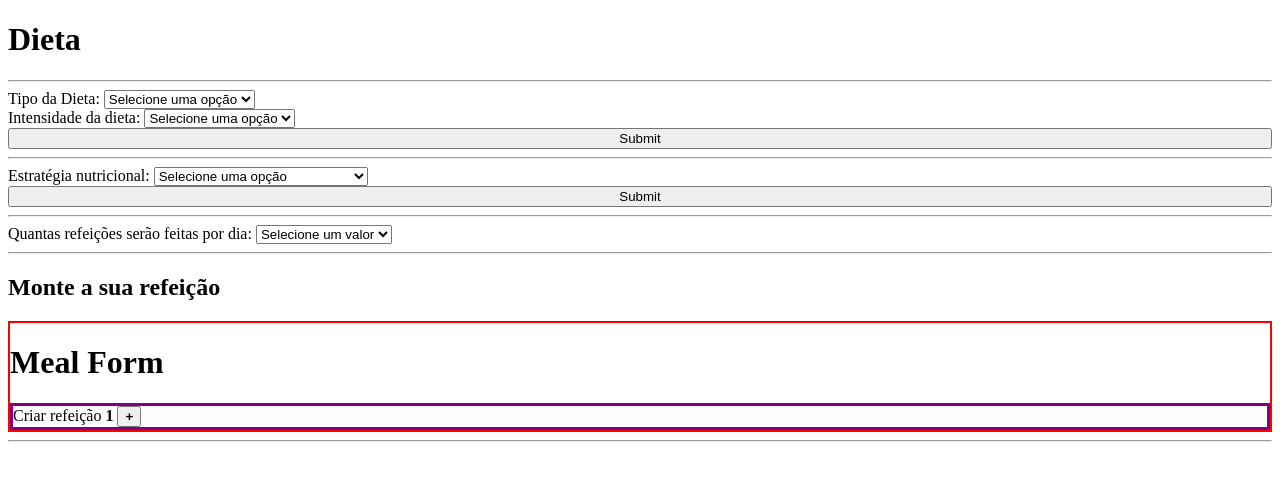
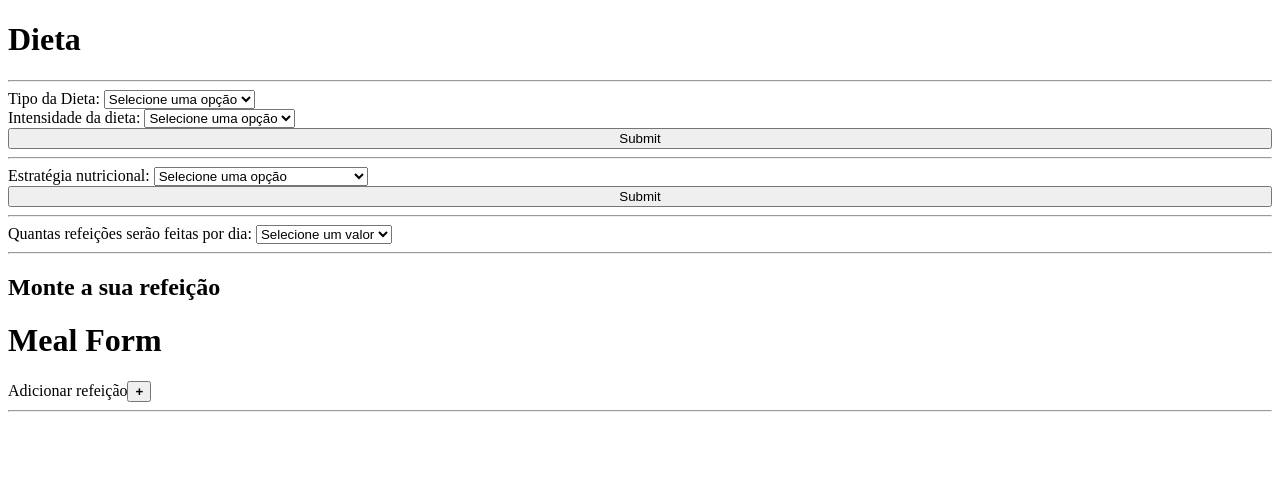
Before and after one commit to RenanArantes/rdieta, a Next.js app: page /diet in a window 1280 px wide. Shown: the top 480 px of the page. Built offline with nearby package versions, Linux system fonts and the light colour scheme.

Commit message:
dietMeta display with mealsValues

```diff
--- a/components/forms/MealForm/index.tsx
+++ b/components/forms/MealForm/index.tsx
@@ -21,29 +21,14 @@ export function MealForm({ foods, categories }: MealFormProps) {
   }
 
   return (
-    <div
-      style={{
-        border: '2px solid red',
-      }}
-    >
+    <div>
       <h1>Meal Form</h1>
-      {[...Array(mealFraction)].map((value, index) => {
-        return (
-          <div
-            style={{
-              border: '3px solid purple',
-            }}
-            key={index}
-          >
-            <label>
-              Criar refeição <strong>{index + 1}</strong>{' '}
-            </label>
-            <button type="button" onClick={handleDisplayModal}>
-              <strong>+</strong>
-            </button>
-          </div>
-        )
-      })}
+      <div>
+        <label>Adicionar refeição</label>
+        <button type="button" onClick={handleDisplayModal}>
+          <strong>+</strong>
+        </button>
+      </div>
       <div
         style={{
           display: isDisplayed,
--- a/pages/diet.tsx
+++ b/pages/diet.tsx
@@ -148,7 +148,7 @@ export default function Diet({ foods, categories }: DietProps) {
                 }}
               >
                 <div>
-                  <p>Alimentos na refeição {meal.foods.length}</p>
+                  <span>Alimentos da refeição</span>
                   {meal.foods.map((food) => {
                     return (
                       <div key={food.id}>
@@ -165,6 +165,9 @@ export default function Diet({ foods, categories }: DietProps) {
                   <p></p>
                 </div>
                 <div>
+                  <p>
+                    Quantidade de alimentos na refeição: {meal.foods.length}
+                  </p>
                   <p>Macros da refeição</p>
                   <ul>
                     <li>CHO: {meal.macroNutrients.cho}</li>
@@ -177,8 +180,15 @@ export default function Diet({ foods, categories }: DietProps) {
             </div>
           )
         })}
+        <div
+          style={{
+            display: 'flex',
+            justifyContent: 'space-between',
+            padding: '0 30px',
+          }}
+        >
           {totalMealsMacros.kcal > 0 && (
-          <>
+            <div>
               <p>Valores totais de todas as refeições</p>
               <ul>
                 <li>CHO: {totalMealsMacros.cho}</li>
@@ -186,8 +196,34 @@ export default function Diet({ foods, categories }: DietProps) {
                 <li>LIP: {totalMealsMacros.lip}</li>
                 <li>Total Kcal: {totalMealsMacros.kcal}</li>
               </ul>
-          </>
+            </div>
           )}
+          {dietData.metaKcal && (
+            <div>
+              <h2>Sua meta de macros nutrientes é de:</h2>
+              <ul>
+                <li>
+                  Carboidrato: <strong>{dietData.metaKcal.cho}</strong>g
+                </li>
+                <li>
+                  Proteína: <strong>{dietData.metaKcal.ptn}</strong>g
+                </li>
+                <li>
+                  Gordura: <strong>{dietData.metaKcal.lip}</strong>g
+                </li>
+                <li>
+                  TotalKcal:{' '}
+                  <strong>
+                    {dietData.metaKcal.cho * 4 +
+                      dietData.metaKcal.ptn * 4 +
+                      dietData.metaKcal.lip * 9}
+                  </strong>
+                  g
+                </li>
+              </ul>
+            </div>
+          )}
+        </div>
       </div>
     </div>
   )
```
Lines whose indentation alone changed are shown as unchanged.
